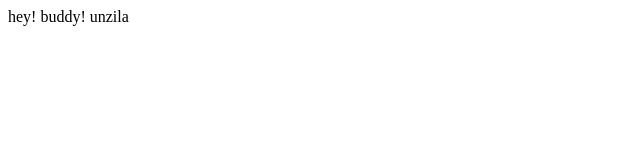
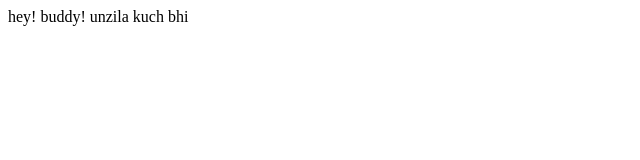
Before and after one commit to unzilashah/git, a plain HTML site: page index.html in a window 1280 px wide. Shown: the full height of the page, 0-640 px from the left. Drawn offline with Linux system fonts and the light colour scheme.

Commit message:
Update index.html

```diff
--- a/index.html
+++ b/index.html
@@ -10,5 +10,6 @@
     hey!
     buddy!
     unzila
+    kuch bhi
 </body>
 </html>
```
